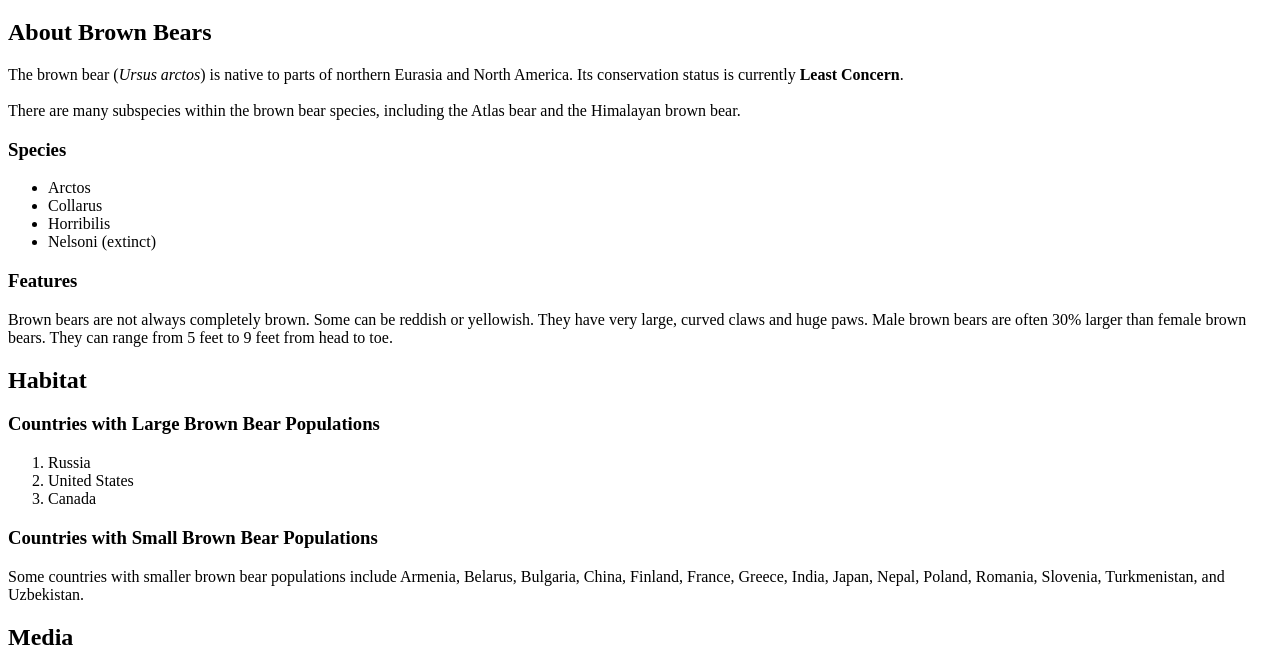
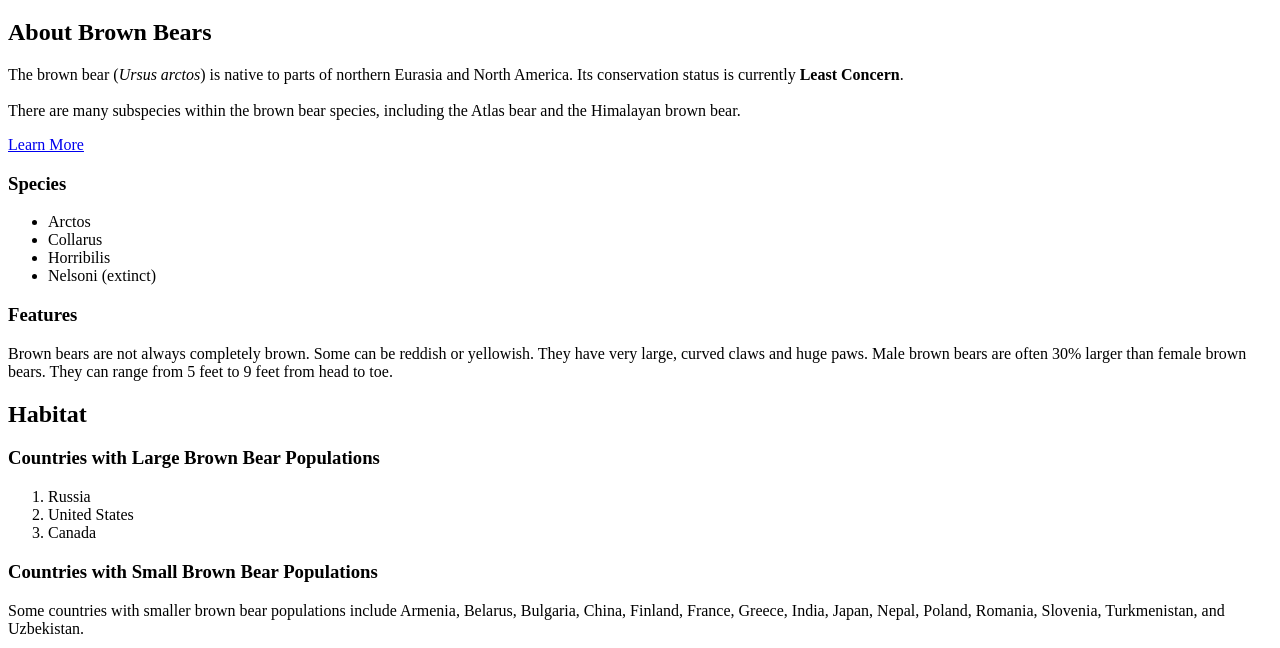
Before and after one commit to norithofthenorth/brown_bears, a plain HTML site: page index.html in a window 1280 px wide. Shown: the part 61-709 px from the top of the page. Drawn offline with Linux system fonts and the light colour scheme.

Commit message:
added head, title, links to other pages

```diff
--- a/index.html
+++ b/index.html
@@ -1,11 +1,13 @@
 <!DOCTYPE html>
 <html>
+  <head>
+		<title>Brown Bears</title>
+	</head>
   <body>
     <h1>The Brown Bear</h1>
     <div id="introduction">
       <h2>About Brown Bears</h2>
-      <p>The brown bear (<em>Ursus arctos</em>) is native to parts of northern Eurasia and North America. Its conservation status is currently <strong>Least Concern</strong>.<br /><br /> There are many subspecies within the brown bear species, including the
-        Atlas bear and the Himalayan brown bear.</p>
+      <p>The brown bear (<em>Ursus arctos</em>) is native to parts of northern Eurasia and North America. Its conservation status is currently <strong>Least Concern</strong>.<br /><br /> There are many subspecies within the brown bear species, including the Atlas bear and the Himalayan brown bear.</p> <a href="https://en.wikipedia.org/wiki/Brown_bear">Learn More</a>
       <h3>Species</h3>
       <ul>
         <li>Arctos</li>
```
